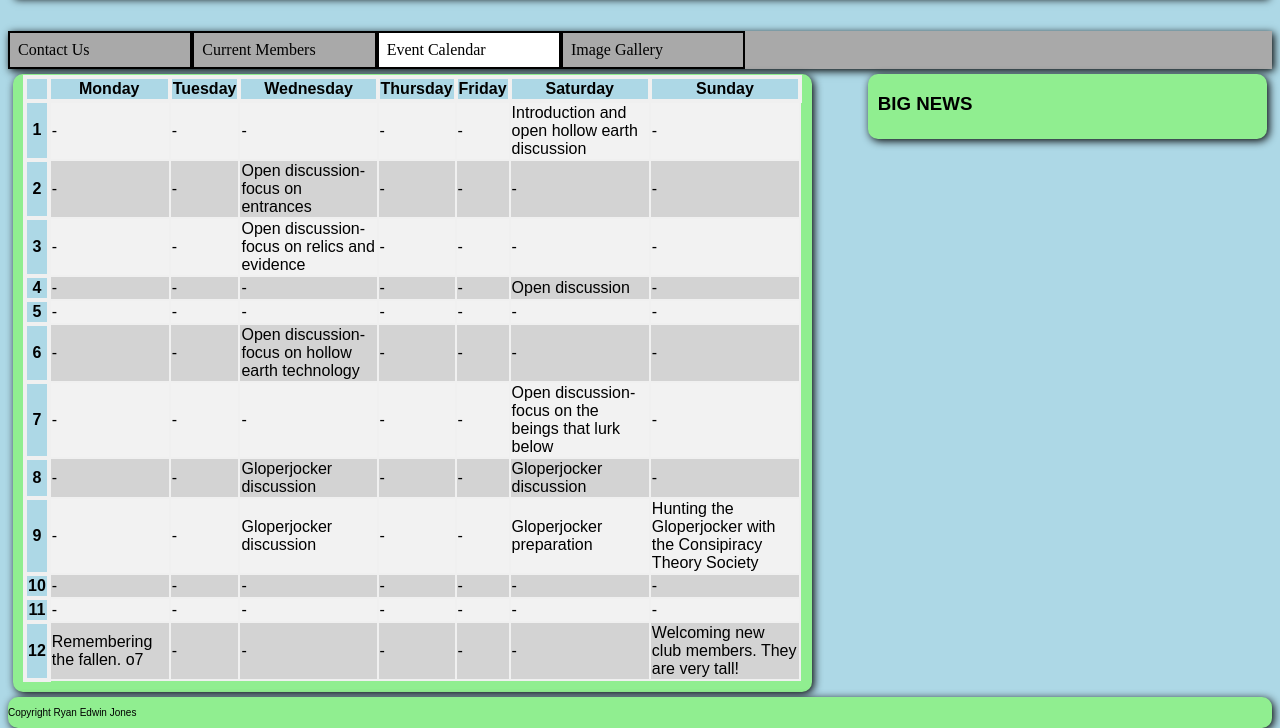
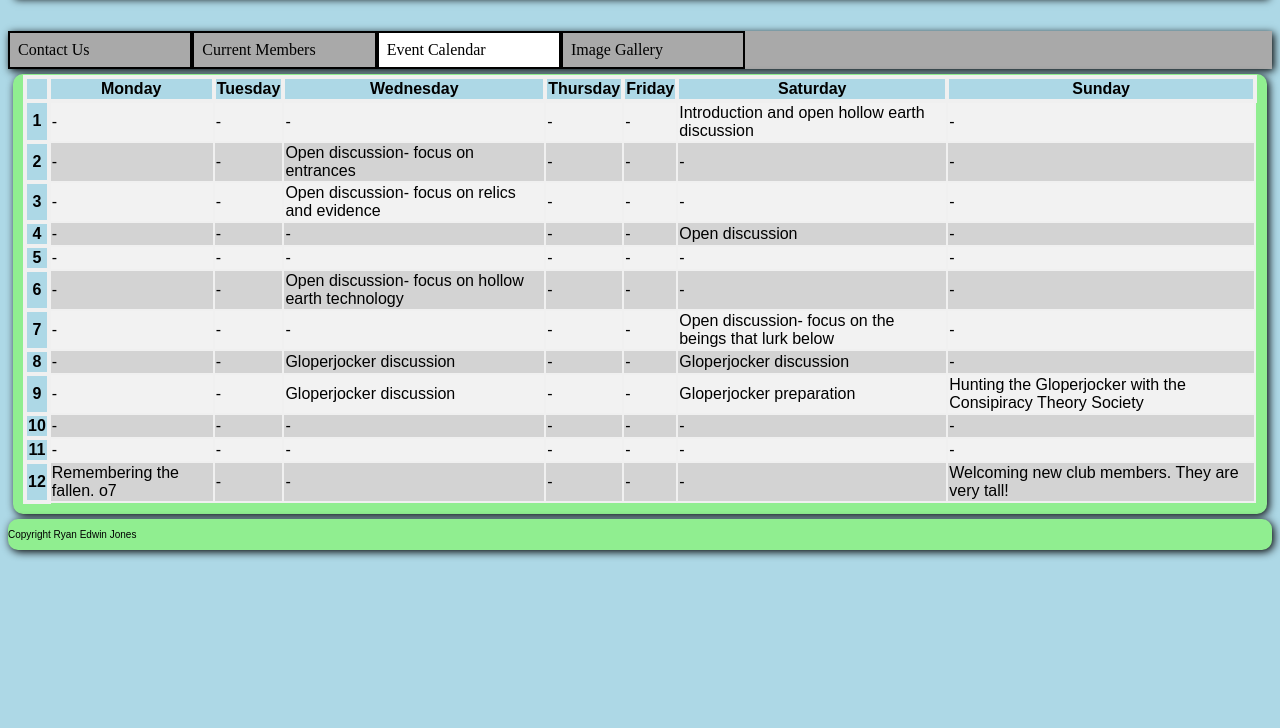
Before and after one commit to ryane-jon/The-Hollow-Earth-Society, a plain HTML site: page event_calendar.html in a window 1280 px wide. Shown: the part 95-823 px from the top of the page. After the commit the page ends 800 px from the top, so only its background shows below. Drawn offline with Linux system fonts and the light colour scheme.

Commit message:
Add files via upload

```diff
--- a/event_calendar.html
+++ b/event_calendar.html
@@ -19,7 +19,6 @@
                 <a href="img_gallery.html"><li>Image Gallery</li></a>
             </ul>
         </nav>
-        <div class = "left-col">
         <main>
             <table>
                 <tr>
@@ -154,12 +153,6 @@
                 </tr>
             </table>
         </main>
-        </div>
-        <div class = "right-col">
-            <aside>
-                <h3>BIG NEWS</h3>
-            </aside>
-        </div>
         <footer>
             <p>Copyright Ryan Edwin Jones</p>
         </footer>
```
Lines whose indentation alone changed are shown as unchanged.
